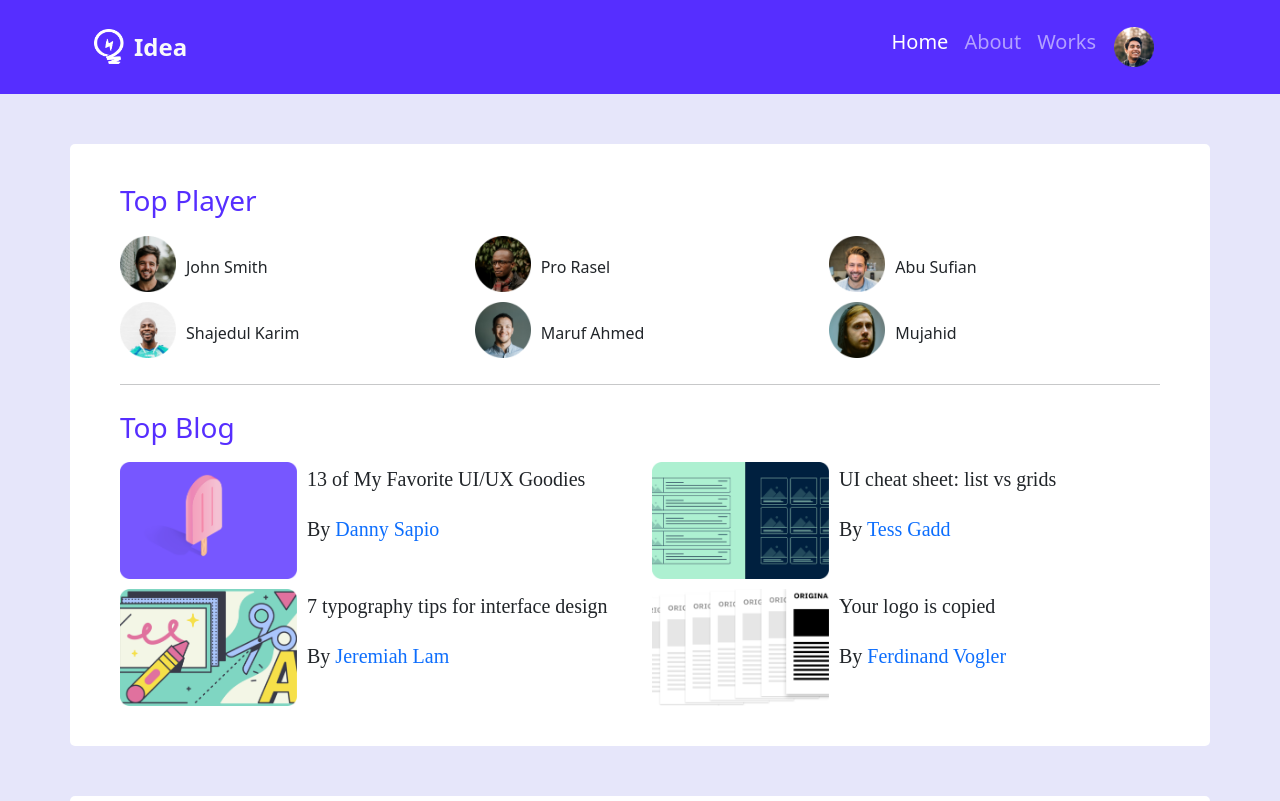
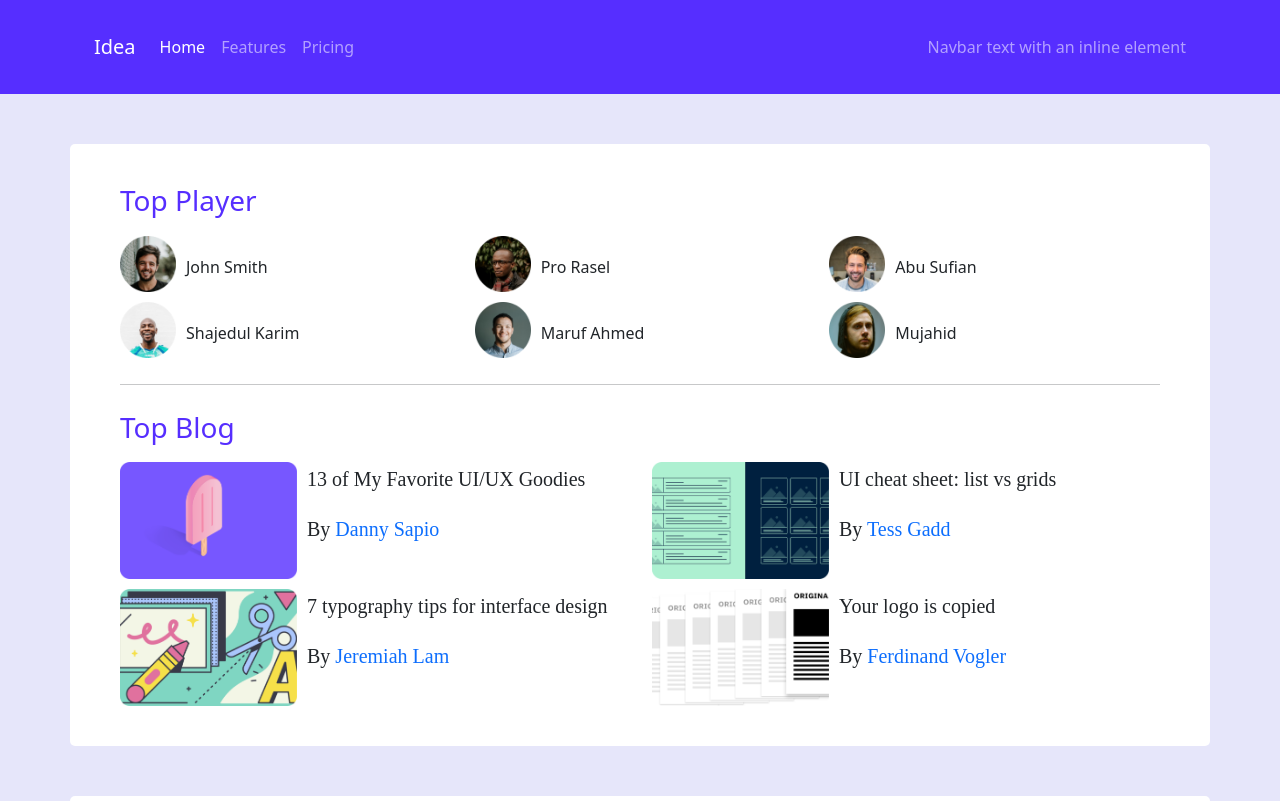
Before and after one commit to NFRIDOY/leader-board, a plain HTML site: page index.html in a window 1280 px wide. Shown: the top 801 px of the page. Drawn offline with nearby package versions, Linux system fonts and the light colour scheme.

Commit message:
New Navbar

```diff
--- a/index.html
+++ b/index.html
@@ -15,36 +15,27 @@
   <body>
     <header class="nav-header d-flex align-items-center">
       <div class="container ">
-        <nav class="navbar navbar-expand-lg navbar-dark ">
+        <nav class="navbar navbar-expand-lg navbar-dark">
           <div class="container-fluid">
-            <a class="navbar-brand mb-0 h1 d-flex align-content-center text-light  " href="#">
-              <img src="images/icons/logo.png" alt="" width="30px" height="35px" class="d-inline-block align-text-top">
-              <div class="logo-title d-block">
-                Idea
-              </div>
-            </a>
-            <div>
-              <button class="navbar-toggler" type="button" data-bs-toggle="collapse" data-bs-target="#navbarNav" aria-controls="navbarNav" aria-expanded="false" aria-label="Toggle navigation">
+            <a class="navbar-brand" href="#">Idea</a>
+            <button class="navbar-toggler" type="button" data-bs-toggle="collapse" data-bs-target="#navbarText" aria-controls="navbarText" aria-expanded="false" aria-label="Toggle navigation">
               <span class="navbar-toggler-icon"></span>
             </button>
-              <div class="collapse navbar-collapse " id="navbarNav">
-                <ul class="navbar-nav navbar-brand mb-0 h1">
-                  <li class="nav-item ">
-                    <a class="nav-link active " aria-current="page" href="#">Home</a>
+            <div class="collapse navbar-collapse" id="navbarText">
+              <ul class="navbar-nav me-auto mb-2 mb-lg-0">
+                <li class="nav-item">
+                  <a class="nav-link active" aria-current="page" href="#">Home</a>
                 </li>
                 <li class="nav-item">
-                    <a class="nav-link" href="#">About</a>
-                  </li>
-                  <li class="nav-item last-item">
-                    <a class="nav-link" href="#">Works</a>
+                  <a class="nav-link" href="#">Features</a>
                 </li>
                 <li class="nav-item">
-                    <a class="navbar-brand  d-flex align-content-center text-light" href="#">
-                      <img src="images/icons/profile.png" alt="" width="40px" height="40px" class="d-inline-block align-text-top">
-                    </a>
+                  <a class="nav-link" href="#">Pricing</a>
                 </li>
               </ul>
-              </div>
+              <span class="navbar-text">
+                Navbar text with an inline element
+              </span>
             </div>
           </div>
         </nav>
```
Also changed, not shown: course_flex.html (+39 -0 lines). Lines whose indentation alone changed are shown as unchanged.
